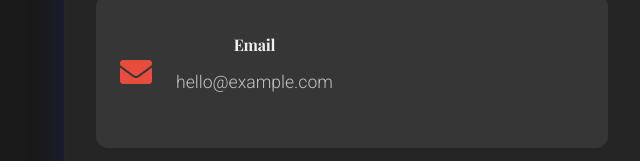
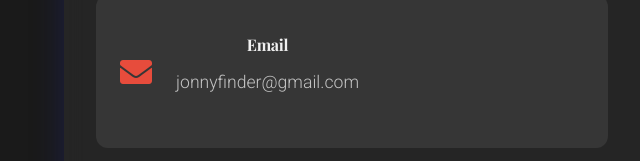
Before and after one commit to kiwanacollins/Portfolio-JF, a plain HTML site: page contact.html in a window 1280 px wide. Shown: the part 722-883 px from the top of the page, 0-640 px from the left. Drawn offline with nearby package versions, Linux system fonts and the light colour scheme.

Commit message:
contact updated

```diff
--- a/contact.html
+++ b/contact.html
@@ -189,7 +189,7 @@
                             <i class="fas fa-envelope"></i>
                             <div>
                                 <h3>Email</h3>
-                                <p>hello@example.com</p>
+                                <p>jonnyfinder@gmail.com</p>
                             </div>
                         </div>
                         <div class="contact-method">
```
